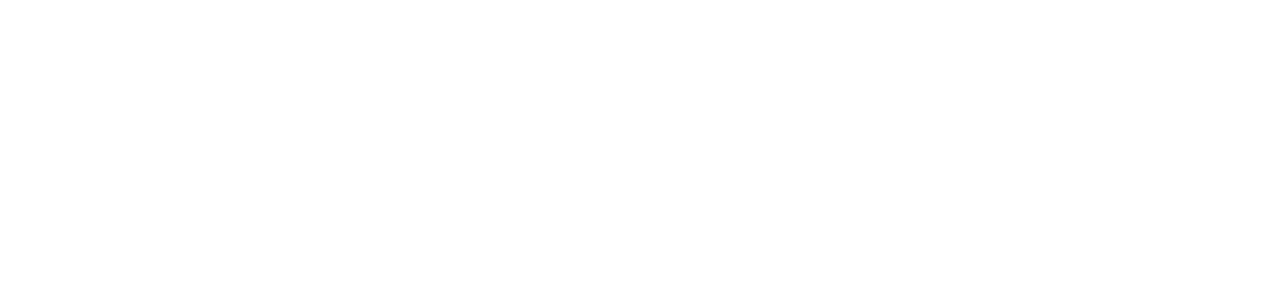
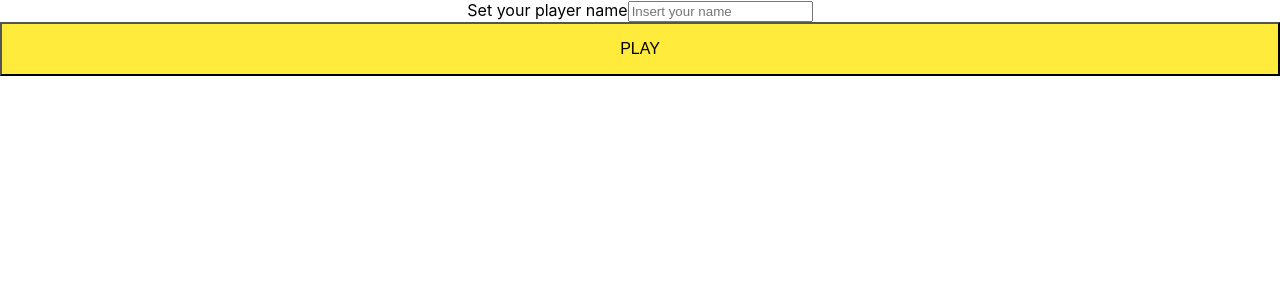
Before and after one commit to Huc91/musix-quiz, a React (Create React App) app: page /set-name in a window 1280 px wide. Shown: the top 300 px of the page. Built offline with nearby package versions, Linux system fonts and the light colour scheme.

Commit message:
feat: getting started

```diff
--- a/package.json
+++ b/package.json
@@ -6,6 +6,7 @@
     "@testing-library/jest-dom": "^5.11.4",
     "@testing-library/react": "^11.1.0",
     "@testing-library/user-event": "^12.1.10",
+    "node-sass": "^6.0.1",
     "react": "^17.0.2",
     "react-dom": "^17.0.2",
     "react-router-dom": "^5.3.0",
--- /dev/null
+++ b/src/components/Game/index.js
@@ -0,0 +1,30 @@
+import React,  { useState, useEffect } from 'react';
+
+export const Game = () => {
+
+    const CORSBypass = 'https://cors-anywhere.herokuapp.com/';
+
+    const apiBaseUrl = 'https://api.musixmatch.com/ws/1.1/';
+
+      const getUser = async () => {
+          try {
+              const rawData = await fetch( CORSBypass+apiBaseUrl);
+              const data = await rawData.json();
+              console.log(data);
+          } catch(err) {
+            console.log(err);
+            }
+        }
+
+    useEffect(() => {
+
+        getUser();
+
+    }, []);
+
+    return (
+        <main>
+            game holder
+        </main>
+    );
+};
--- /dev/null
+++ b/src/components/MainButton/index.js
@@ -0,0 +1,11 @@
+//style
+import * as styles from './style.module.css';
+
+export const MainButton = ({cta}) => {
+
+    return (
+        <button className={styles.container}>
+            { cta }
+        </button>
+    );
+};
--- /dev/null
+++ b/src/components/MainButton/style.module.css
@@ -0,0 +1,13 @@
+.container {
+    background-color: #FFEB3B;
+    font-size: 1rem;
+    padding: 1rem;
+    width: 100%;
+    cursor: pointer;
+    transition: all .2s ease-in;
+    will-change: transform;
+}
+
+.container:hover {
+    background-color: #FFFF72;
+}
--- /dev/null
+++ b/src/components/QuizCard/index.js
@@ -0,0 +1,14 @@
+import { QuizTimer } from '../QuizTimer';
+
+//style
+import * as styles from './style.module.css';
+
+export const QuizCard = ({question}) => {
+
+    return (
+        <div className={styles.container}>
+            <QuizTimer startTime={60} />
+            quiz
+        </div>
+    );
+};
--- /dev/null
+++ b/src/components/QuizCard/style.module.css
@@ -0,0 +1,6 @@
+.container {
+    background-color: #FAFAFA;
+    font-size: 1rem;
+    padding: 1rem;
+    width: 100%;
+}
--- /dev/null
+++ b/src/components/QuizTimer/index.js
@@ -0,0 +1,25 @@
+import React,  { useState, useEffect } from 'react';
+
+//style
+import * as styles from './style.module.css';
+
+export const QuizTimer = ({ startTime }) => {
+
+    const [counter, setCounter] = useState(startTime);
+
+    useEffect(() => {
+
+        const timer = counter > 0 && setTimeout(() => setCounter(counter - 1), 1000);
+        return () => {
+            clearTimeout(timer);
+        };
+
+    }, [counter]);
+
+
+    return (
+        <span className={`${styles.container} ${counter < 6 ? 'danger' : ''}`}>
+            { counter }s
+        </span>
+    );
+};
--- /dev/null
+++ b/src/components/QuizTimer/style.module.css
@@ -0,0 +1,6 @@
+.container {
+    background-color: #FAFAFA;
+    font-size: 1rem;
+    padding: 1rem;
+    width: 100%;
+}
--- a/src/pages/HomePage.js
+++ b/src/pages/HomePage.js
@@ -1,15 +1,20 @@
 import React from 'react';
 
 import Page from "./Page";
+
+// Components
+import { MainButton } from '../components/MainButton';
 
 const HomePage = () => {
 
     return (
         <Page>
-            <h1>Hello world!</h1>
+            <h1>WHO SINGS</h1>
             <p>
-                I am a HomePage!
+                the quiz game
+                for lyrics enthusiasts
             </p>
+            <MainButton cta="START" />
         </Page>
     );
 };
--- a/src/pages/QuizPage.js
+++ b/src/pages/QuizPage.js
@@ -1,15 +1,16 @@
-import React from 'react';
+import Page from "./Page";
 
-import Page from "./Page";
+// Components
+import { QuizCard } from '../components/QuizCard';
+import { Game } from '../components/Game';
+
 
 const QuizPage = () => {
 
     return (
         <Page>
-            <h1>The quiz</h1>
-            <p>
-                quizzzz
-            </p>
+            <Game />
+            <QuizCard/>
         </Page>
     );
 };
--- /dev/null
+++ b/src/pages/SetNamePage.js
@@ -0,0 +1,26 @@
+import React,  { useState } from 'react';
+
+import Page from "./Page";
+
+// Components
+import { MainButton } from '../components/MainButton';
+
+const SetNamePage = () => {
+
+    const [name, setName] = useState(null)
+
+    return (
+        <Page>
+            <label for="name">Set your player name</label>
+            <input
+                id="name"
+                type="text"
+                placeholder="Insert your name"
+                onChange={(e) => setName(e.target.value)}
+            />
+            <MainButton cta="PLAY" />
+        </Page>
+    );
+};
+
+export default SetNamePage;
--- a/src/routes.js
+++ b/src/routes.js
@@ -1,6 +1,7 @@
 import React from 'react';
 import {Route, Switch} from 'react-router-dom';
 import HomePage from "./pages/HomePage";
+import SetNamePage from './pages/SetNamePage';
 import QuizPage from './pages/QuizPage';
 
 /**
@@ -9,6 +10,7 @@ import QuizPage from './pages/QuizPage';
 const Routes = () => (
     <Switch>
         <Route exact path='/' component={HomePage} />
+        <Route exact path='/set-name' component={SetNamePage} />
         <Route exact path='/quiz' component={QuizPage} />
     </Switch>
 );
```
